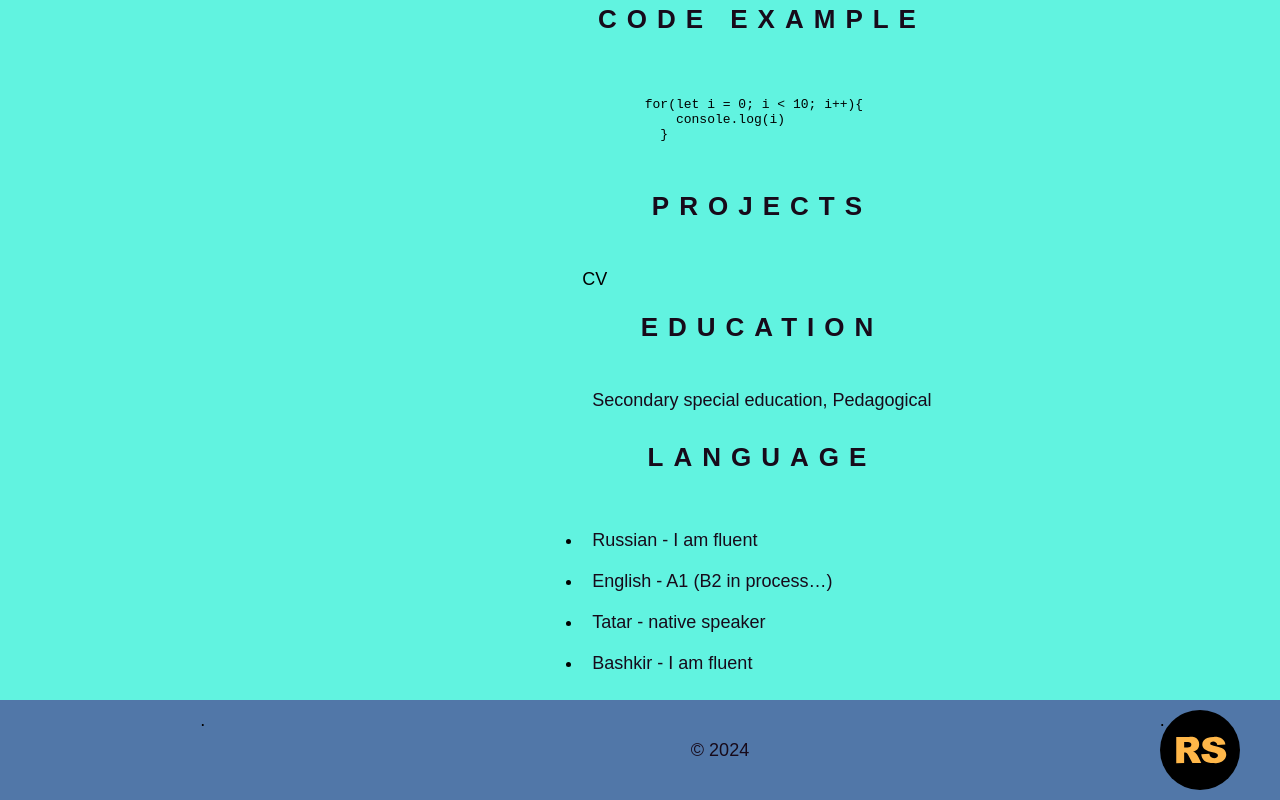
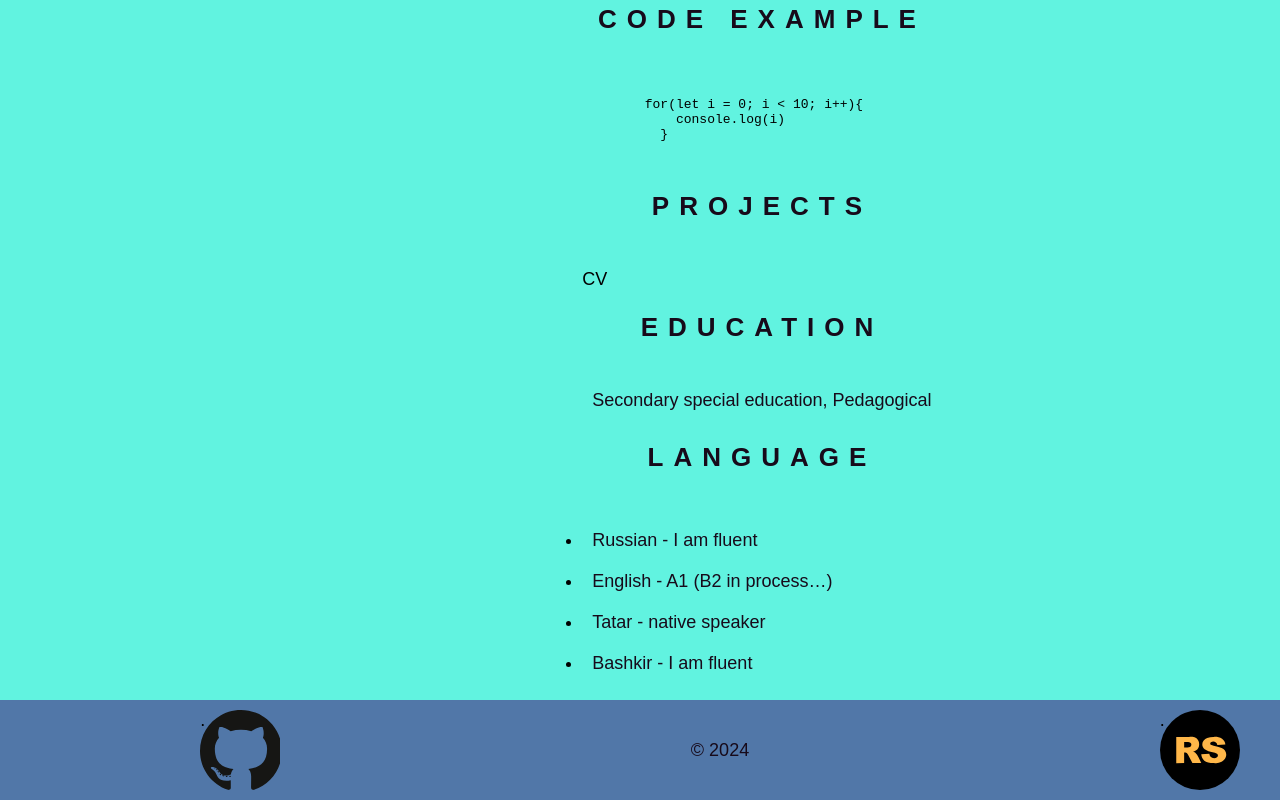
Before and after one commit to Almaz0n/rsschool-cv, a plain HTML site: page index.html in a window 1280 px wide. Shown: the part 809-1609 px from the top of the page. Drawn offline with Linux system fonts and the light colour scheme; the site is published under a folder, as on GitHub Pages, so addresses that start at the root find nothing.

Commit message:
fix: style.css

```diff
--- a/style.css
+++ b/style.css
@@ -171,7 +171,7 @@ a {
 }
 
 .footer__github {
-  background-image: url(/asserts/github-icon-1.svg);
+  background-image: url(./asserts/github-icon-1.svg);
   background-position: center left;
   background-repeat: no-repeat;
   background-size: cover;
```
